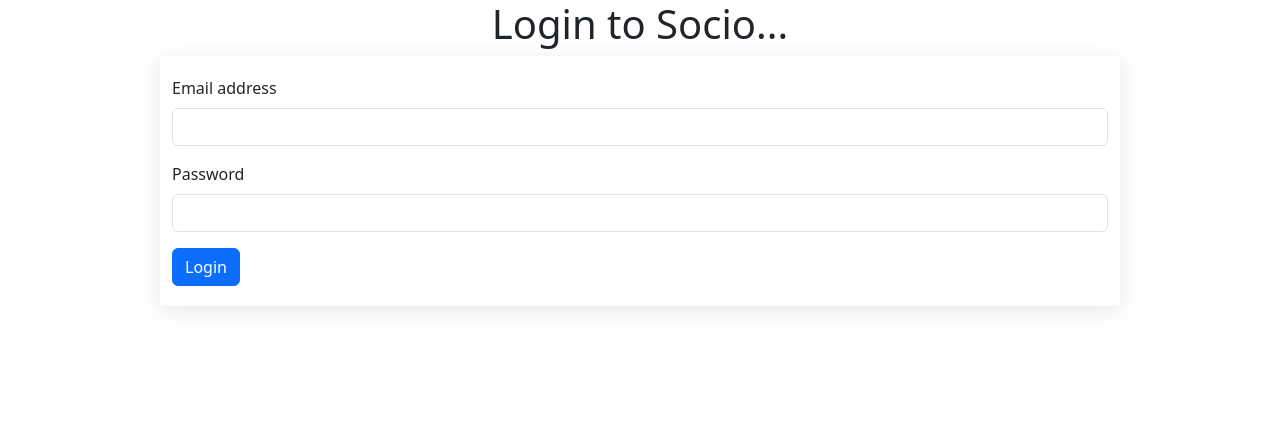
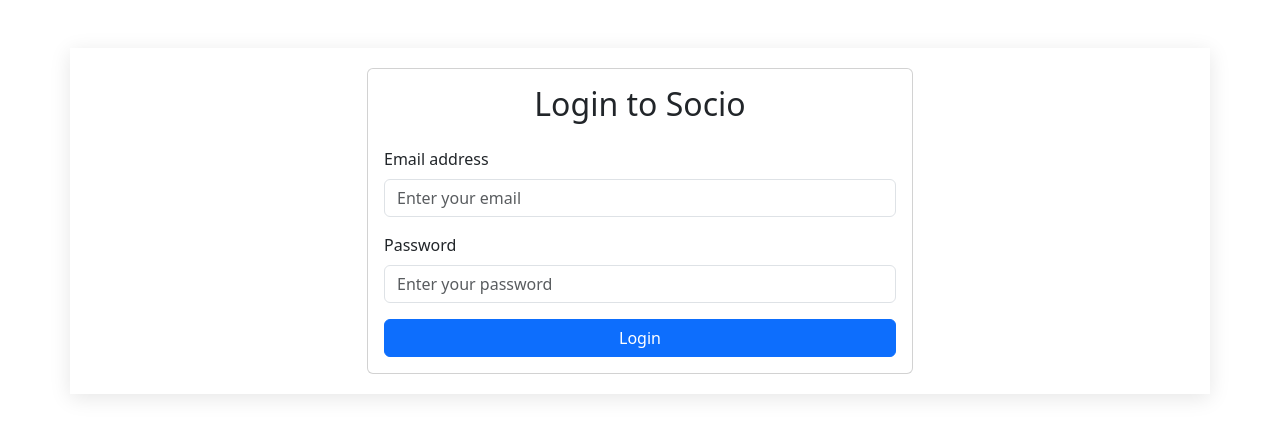
Before and after one commit to rakeshgowda123/Socio, a React (Create React App) app in the folder frontend/: page /login in a window 1280 px wide. Shown: the top 436 px of the page. Built offline with nearby package versions, Linux system fonts and the light colour scheme.

Commit message:
Update Login.js

```diff
--- a/frontend/src/Components/Login.js
+++ b/frontend/src/Components/Login.js
@@ -3,107 +3,103 @@
 import { Link, useNavigate } from "react-router-dom";
 import { toast, ToastContainer } from "react-toastify";
 
-const Login = ({onSuccess}) => {
-  const [LoginInfo, SetloginInfo] = useState({
+const Login = ({ onSuccess }) => {
+  const [loginInfo, setLoginInfo] = useState({
     email: '',
     password: '',
   });
   const navigate = useNavigate();
-  const handleLogin = (e) => {
-    const {name,value}= e.target;
-    console.log(e.target.value);
-    const loginData = {...LoginInfo}
-    loginData[name] = value;
-    SetloginInfo(loginData);
+
+  const handleChange = (e) => {
+    const { name, value } = e.target;
+    setLoginInfo(prev => ({
+      ...prev,
+      [name]: value
+    }));
   };
-//   console.log(LoginInfo);
 
-  const handleLoginSubmit = async (e)=>{
+  const handleSubmit = async (e) => {
     e.preventDefault();
-    console.log("submit");
+    const { email, password } = loginInfo;
 
-    const {email,password} = LoginInfo;
-
-    if(!email || !password){
-        handleError("Pls fill the all  reuired data");
-        return;
+    if (!email || !password) {
+      return handleError("Please fill in all required fields");
     }
 
-    try{
-        const url = "https://socio-cvcx.onrender.com/user/login";
-        const response = await fetch(url,{
-            method:'POST',
-            headers:{
-                'Content-Type':'application/json',
+    try {
+      const response = await fetch("https://socio-cvcx.onrender.com/user/login", {
+        method: 'POST',
+        headers: {
+          'Content-Type': 'application/json',
         },
-            body:JSON.stringify(LoginInfo),
+        body: JSON.stringify(loginInfo),
       });
+
       const data = await response.json();
-        console.log(data);
-        const {success,name,jwtToken,message,error} = data;
+      const { success, name, jwtToken, message, error } = data;
 
-        if(success){
-            localStorage.setItem('name',name);
-            localStorage.setItem('jwtToken',jwtToken);
-            handleSuccess("Login success");
+      if (success) {
+        localStorage.setItem('name', name);
+        localStorage.setItem('jwtToken', jwtToken);
+        handleSuccess("Login successful");
         onSuccess();
-            setTimeout(()=>{
+        setTimeout(() => {
           navigate('/home');
-            },1000)
+        }, 1000);
+      } else if (error?.details?.[0]?.message) {
+        handleError(error.details[0].message);
+      } else {
+        handleError(message || 'Login failed');
       }
-        else if(error && error.details && error.details.length>0){
-            const errorData = error.details[0].message;
-            handleError(errorData);
+    } catch (err) {
+      handleError(err.message || 'An error occurred');
     }
-        else{
-            handleError(message ||'an encounter');
-        }
+  };
 
-    }catch(err){
-        handleError(err);
-    }
-
-  }
   return (
-    <>
-      <h1 style={{ textAlign: "center" }}>Login to Socio...</h1>
-      <form onSubmit={handleLoginSubmit}>
-        <div className="container" style={{ width: "75%" }}>
-          <div class="mb-3">
-            <label for="exampleInputEmail1" class="form-label">
-              Email address
-            </label>
+    <div className="container mt-5">
+      <div className="row justify-content-center">
+        <div className="col-md-6">
+          <div className="card">
+            <div className="card-body">
+              <h2 className="text-center mb-4">Login to Socio</h2>
+              <form onSubmit={handleSubmit}>
+                <div className="mb-3">
+                  <label htmlFor="email" className="form-label">Email address</label>
                   <input
-              value={LoginInfo.email}
-             onChange={handleLogin}
                     type="email"
+                    className="form-control"
+                    id="email"
                     name="email"
-              class="form-control"
-              id="exampleInputEmail1"
-              aria-describedby="emailHelp"
+                    value={loginInfo.email}
+                    onChange={handleChange}
+                    placeholder="Enter your email"
                   />
                 </div>
-          <div class="mb-3">
-            <label for="exampleInputPassword1" class="form-label">
-              Password
-            </label>
+
+                <div className="mb-3">
+                  <label htmlFor="password" className="form-label">Password</label>
                   <input
-              value={LoginInfo.password}
-              onChange={handleLogin}
                     type="password"
+                    className="form-control"
+                    id="password"
                     name="password"
-              class="form-control"
-              id="exampleInputPassword1"
+                    value={loginInfo.password}
+                    onChange={handleChange}
+                    placeholder="Enter your password"
                   />
                 </div>
-          <button type="submit" class="btn btn-primary">
+
+                <button type="submit" className="btn btn-primary w-100">
                   Login
                 </button>
-
-          <ToastContainer />
+              </form>
             </div>
-      </form>
-    </>
+          </div>
+        </div>
+      </div>
+    </div>
   );
 };
+
 export default Login;
```
Lines whose indentation alone changed are shown as unchanged.
